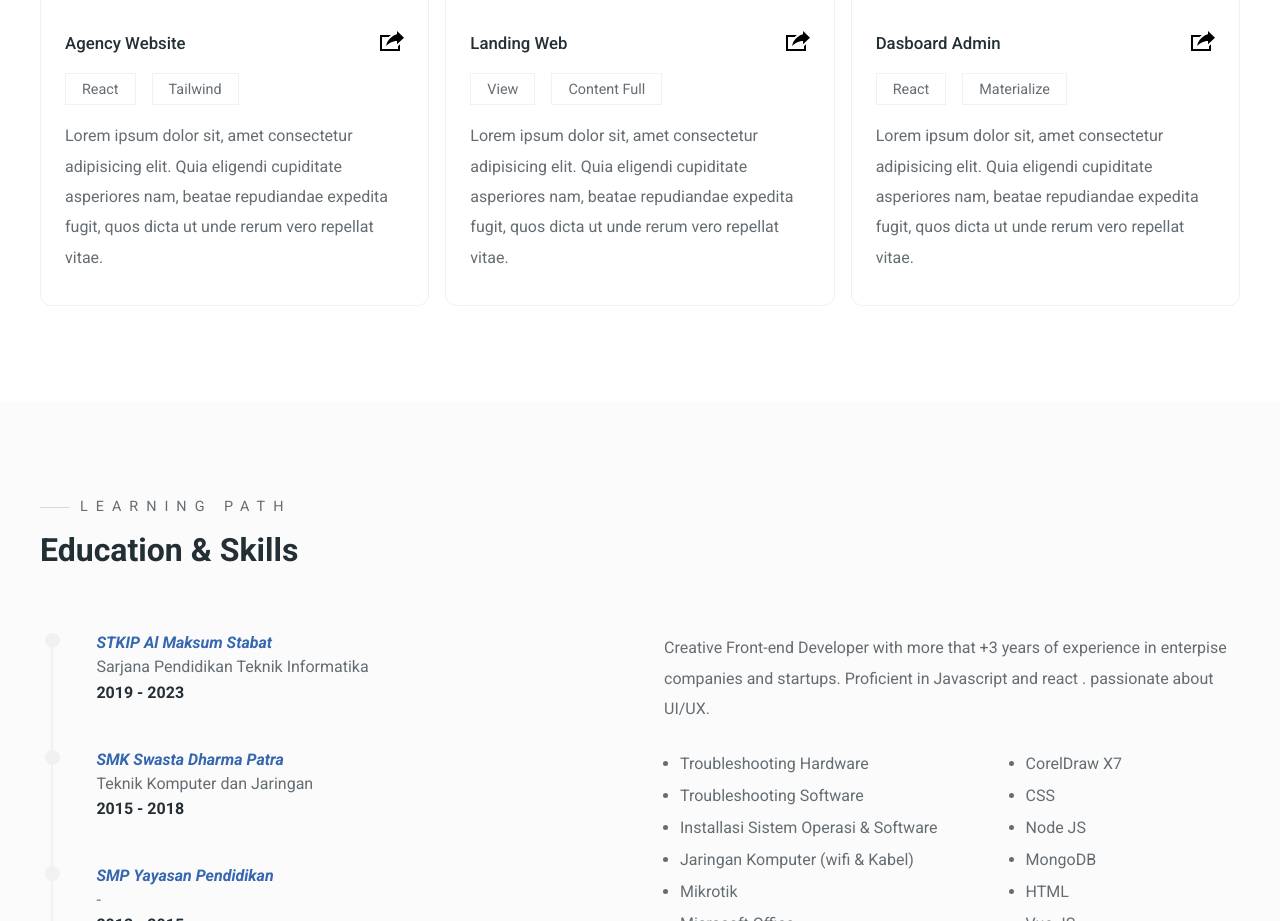
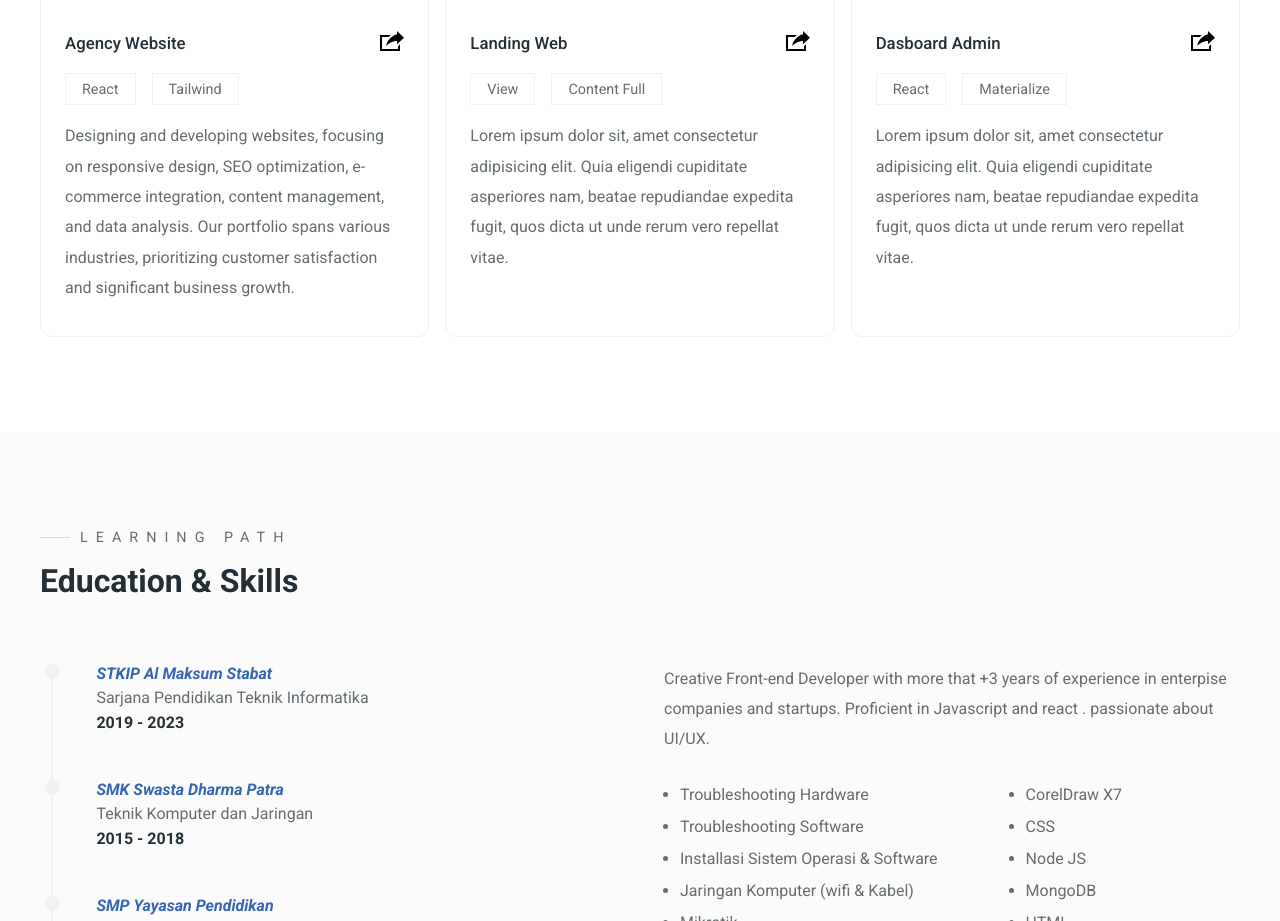
Before and after one commit to iqbal-webdev/portofolio.github.io, a plain HTML site: page index.html in a window 1280 px wide. Shown: the part 2051-2972 px from the top of the page. Drawn offline with Linux system fonts and the light colour scheme.

Commit message:
Update index.html

```diff
--- a/index.html
+++ b/index.html
@@ -130,7 +130,7 @@
                         <div>React</div>
                         <div>Tailwind</div>
                     </div>
-                    <p>Lorem ipsum dolor sit, amet consectetur adipisicing elit. Quia eligendi cupiditate asperiores nam, beatae repudiandae expedita fugit, quos dicta ut unde rerum vero repellat vitae.</p>
+                    <p>Designing and developing websites, focusing on responsive design, SEO optimization, e-commerce integration, content management, and data analysis. Our portfolio spans various industries, prioritizing customer satisfaction and significant business growth.</p>
 
                 </div>
                 </div>
```
